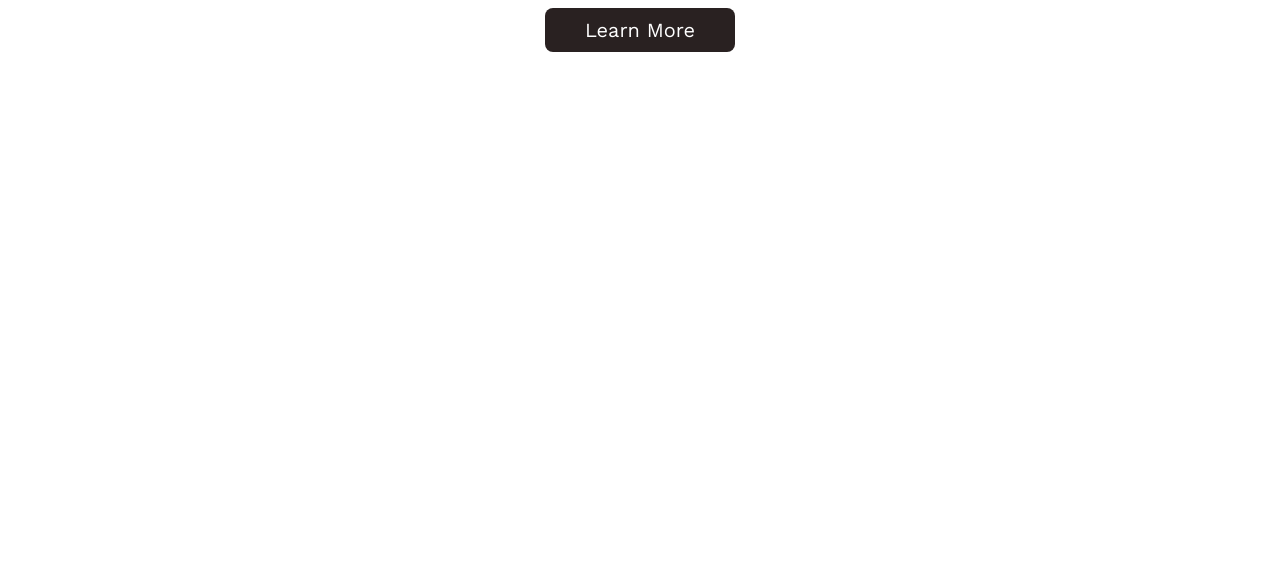
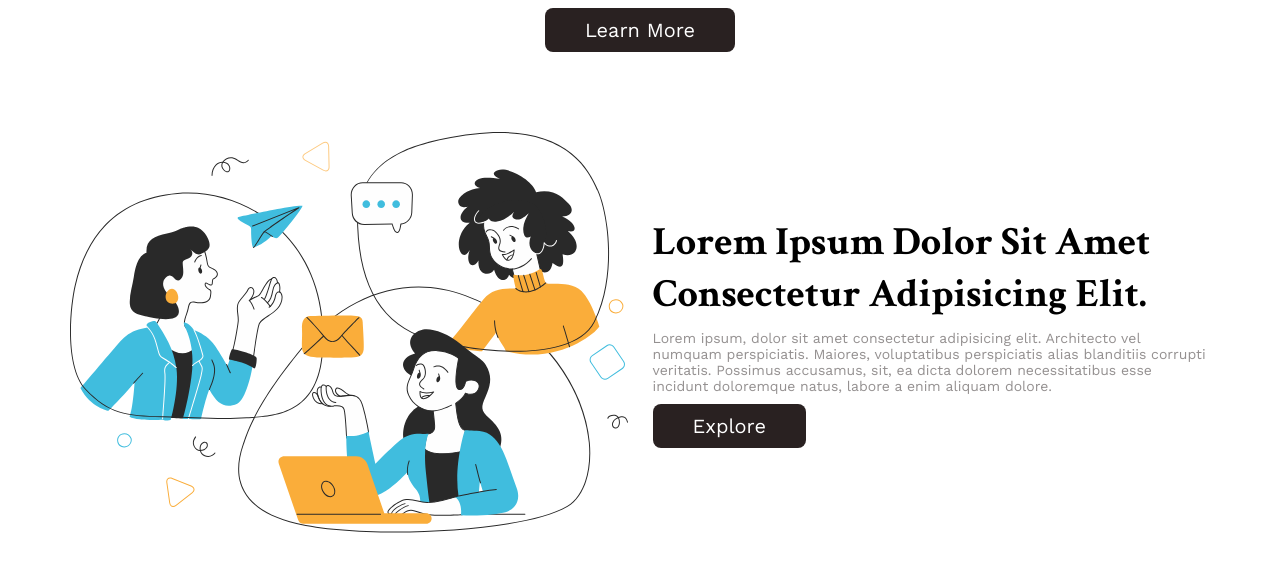
Before and after one commit to aghildev/Dummy_responsive_portfolio_BEM, a plain HTML site: page index.html in a window 1280 px wide. Shown: the part 790-1362 px from the top of the page. Before the commit the page ends 882 px from the top, so only its background shows below. Drawn offline with nearby package versions, Linux system fonts and the light colour scheme.

Commit message:
sectionThree_completed

```diff
--- a/index.html
+++ b/index.html
@@ -44,7 +44,7 @@
             <img src="src/images/Home/image-1.svg" alt="" class="sectionOne__right responsive-image">
         </div>
     </div>
-    <div class="sectionTwo container">
+    <div class="sectionTwo container ">
         <div class="sectionTwo__content text-center flex">
             <div class="sectionTwo__content--label label text-green">partners</div>
             <div class="sectionTwo__content--title common-title">Lorem ipsum dolor sit amet, consectetur.</div>
@@ -60,6 +60,17 @@
         </div>
         <button class="sectionTwo__btn dark-btn">Learn More</button>
     </div>
+    <div class="sectionThree container grid ">
+        <img src="src/images/Home/image-2.svg" alt="" class="sectionThree__left responsive-image">
+        <div class="sectionThree__right flex">
+            <div class="sectionThree__right--title common-title">Lorem ipsum dolor sit amet consectetur adipisicing elit.</div>
+            <div class="sectionThree__right--text">Lorem ipsum, dolor sit amet consectetur adipisicing elit. Architecto vel numquam perspiciatis. Maiores, voluptatibus perspiciatis alias blanditiis corrupti veritatis. Possimus accusamus, sit, ea dicta dolorem necessitatibus esse incidunt doloremque natus, labore a enim aliquam dolore.</div>
+            <button class="sectionThree__right--btn dark-btn">Explore</button>
+        </div>
+    </div>
+    <div class="sectionFour">
+
+    </div>
 </body>
 <script src="src/main.js"></script>
 
--- a/src/styles/index.css
+++ b/src/styles/index.css
@@ -43,3 +43,18 @@
 .sectionTwo__btn{
     justify-self: center;
 }
+
+
+/**
+*! stylerules for sectionThree
+**/
+
+.sectionThree__right--text{
+    color:var(--color-dark-50);
+    font-family:var(--font-2);
+    font-size:var(--body);
+}
+
+.sectionThree__right--btn{
+    align-self:start;
+}
```
